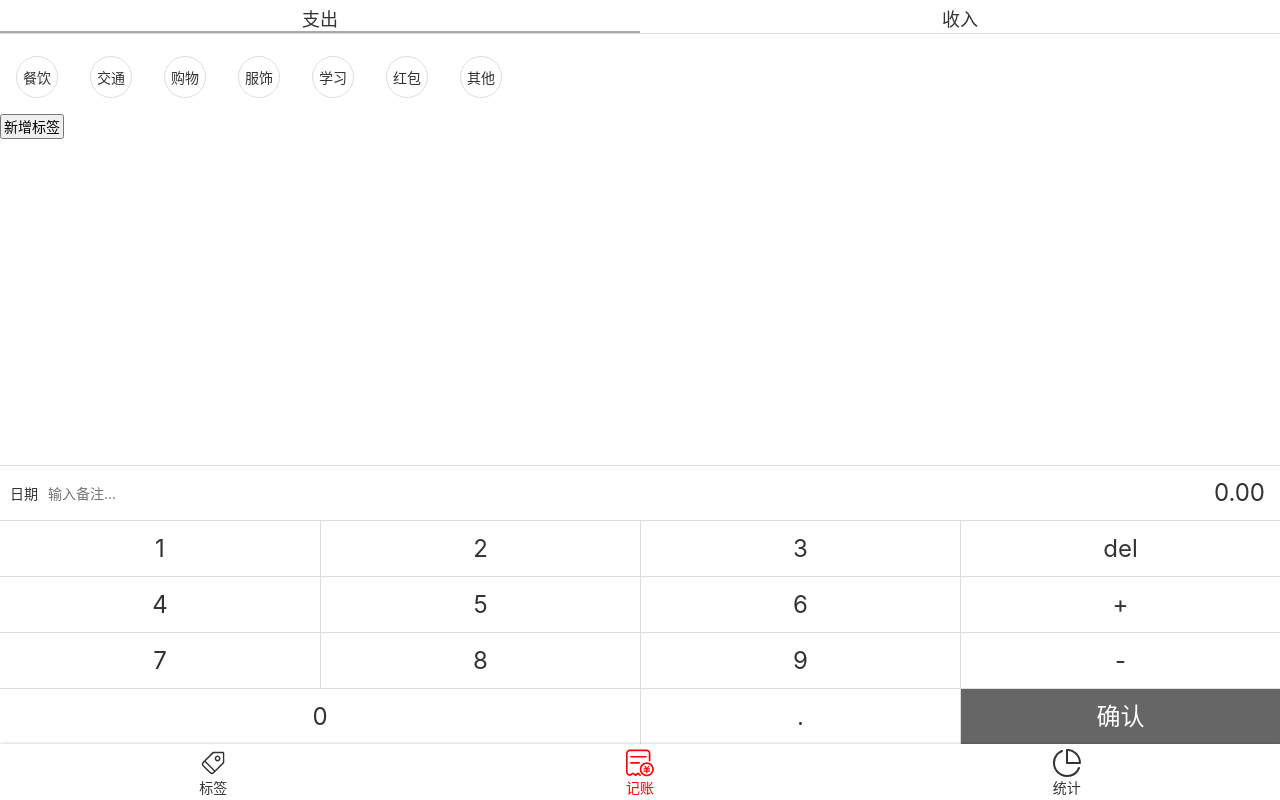
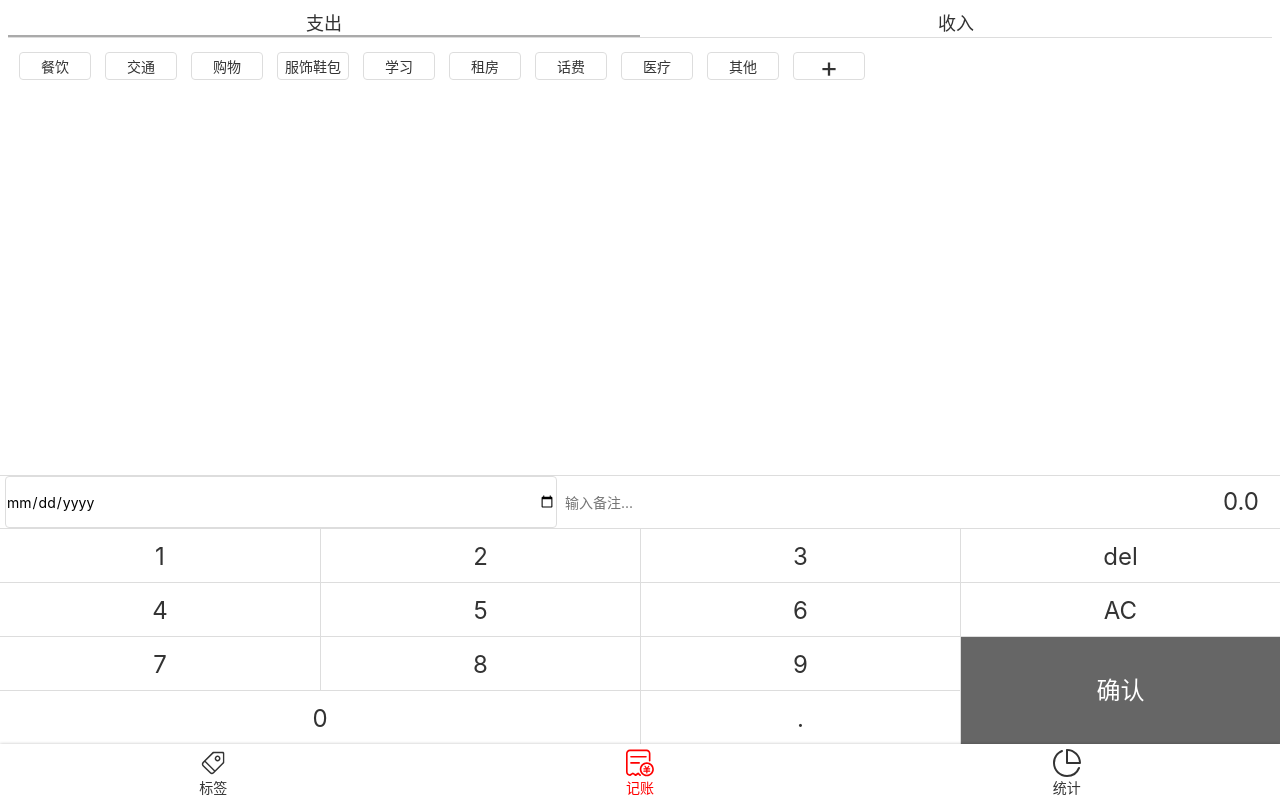
Before and after one commit to ml1234256/zhuzhu-money, a Vue app: page /#/money in a window 1280 px wide. Built offline with nearby package versions, Linux system fonts and the light colour scheme.

Commit message:
完成 Money.vue

```diff
--- a/src/App.vue
+++ b/src/App.vue
@@ -5,16 +5,6 @@
   </div>
 </template>
 
-<script lang="ts">
-import Vue from 'vue';
-import Layout from '@/components/Layout.vue';
-
-Vue.component('Layout', Layout);
-
-export default Vue.extend({
-
-})
-</script>
 <style lang="scss">
 @import "~@/assets/styles/reset.scss";
 @import "~@/assets/styles/helper.scss";
--- a/src/assets/styles/helper.scss
+++ b/src/assets/styles/helper.scss
@@ -16,6 +16,8 @@ $font-song: Georgia, "Nimbus Roman No9 L", "Songti SC", "Noto Serif CJK SC",
 $color-highlight: #f00;
 $color-border: #ddd;
 
+$height-number: 54px;
+
 // placeholder
 %clearFix {
   &::after {
--- a/src/components/Money/NumberPad.vue
+++ b/src/components/Money/NumberPad.vue
@@ -1,57 +1,97 @@
 <template>
     <div>
+        <OutputBox :output="output"/>
             <ul class="numPad">
+                    <li class="num-left" @click="inputContent">1</li>
+                    <li @click="inputContent">2</li>
+                    <li @click="inputContent">3</li>
+                    <li @click="deleteNum">del</li>
 
-                    <li class="num-left">1</li>
-                    <li>2</li>
-                    <li>3</li>
-                    <li>del</li>
+                    <li class="num-left" @click="inputContent">4</li>
+                    <li @click="inputContent">5</li>
+                    <li @click="inputContent">6</li>
+                    <li @click="clearNum">AC</li>
 
-                    <li class="num-left">4</li>
-                    <li>5</li>
-                    <li>6</li>
-                    <li>+</li>
-
-                    <li class="num-left">7</li>
-                    <li>8</li>
-                    <li>9</li>
-                    <li>-</li>
-
-                    <li class="num-left zero">0</li>
-                    <li>.</li>
+                    <li class="num-left" @click="inputContent">7</li>
+                    <li @click="inputContent">8</li>
+                    <li @click="inputContent">9</li>
                     <li class="ok">确认</li>
 
+                    <li class="num-left zero" @click="inputContent">0</li>
+                    <li @click="inputContent">.</li>
 
             </ul>
     </div>
 </template>
 
 <script lang="ts">
-    import Vue from 'vue'
+    import Vue from 'vue';
+    import { Component } from 'vue-property-decorator';
+    import OutputBox from '@/components/Money/OutputBox.vue';
 
-    export default Vue.extend({
+    @Component({
+        components: {OutputBox}
+    })
+    export default class NumberPad extends Vue{
+        output = "0.0";
+        inputContent(event: MouseEvent){
+            const button = (event.target as HTMLButtonElement);
+            const input = (button.textContent as string);
 
-    })
+            const indexOfPoint = this.output.indexOf('.');
+
+            if(this.output === '0.0' || this.output === '0') {
+                if('0123456789'.indexOf(input) >= 0) {
+                    this.output = input;
+                } else if (input === '.') {
+                    this.output = "0." ;
+                } else {
+                    return
+                }
+            } else {
+                if (indexOfPoint >= 0){
+                    if(this.output.substring(indexOfPoint).length >= 3 || indexOfPoint >= 0 && input === '.'){
+                        return;
+                    }
+                }
+                this.output += input;
+            }
+        }
+        deleteNum() {
+            if (this.output.length === 1) {
+                this.output = '0.0';
+            } else {
+                this.output = this.output.slice(0, -1);
+            }
+        }
+        clearNum() {
+            this.output = '0.0';
+        }
+    }
 </script>
 
 <style lang="scss" scoped>
 @import "~@/assets/styles/helper.scss";
 .numPad {
-    // @extend %clearFix;
+    @extend %clearFix;
     font-size:24px;
-    display: flex;
-    flex-wrap: wrap;
+    // display: flex;
+    // flex-wrap: wrap;
 
     li {
         border-left: 1px solid $color-border;
         border-top: 1px solid $color-border;
         width: 25%;
-        height: 56px;
+        height: $height-number;
         line-height: 56px;
+        float: left;
 
         &.ok {
+            height: $height-number*2;
+            line-height: $height-number*2;
             background-color: #666;
             color: #fff;
+            float: right;
         }
         &.zero {
             width: 50%;
@@ -62,4 +102,5 @@
 
     }
 }
+
 </style>
--- a/src/components/Money/OutputBox.vue
+++ b/src/components/Money/OutputBox.vue
@@ -1,17 +1,19 @@
 <template>
             <div class="outputBox">
-                <div class="date">日期</div>
+                <input  type="date" class="date" name="date">
                 <input type="text" name="remark" placeholder="输入备注..."/>
-                <div class="output">0.00</div>
+                <div class="output">{{output}}</div>
             </div>
 </template>
 
 <script lang="ts">
-    import Vue from 'vue'
+    import Vue from 'vue';
+    import { Component, Prop } from 'vue-property-decorator';
 
-    export default Vue.extend({
-        name: 'OutputBox',
-    })
+    @Component
+    export default class OutputBox extends Vue{
+        @Prop(String) output: string | undefined;
+    }
 </script>
 
 <style lang="scss" scoped>
@@ -22,16 +24,20 @@
     display: flex;
     align-items: center;
     > .date {
-        padding:0 5px;
-        margin-right: 5px;
+        // display: block;
+        // padding: 4px;
+        // margin-left: 4px;
+        margin-right: 8px;
+        border: 1px solid $color-border;
+        border-radius: 4px;
     }
     input {
         flex-grow: 1;
-        height: 54px;
+        height: 52px;
         border: none;
     }
     > .output {
-        padding: 0 10px;
+        padding: 0 16px;
         font-size: 24px;
     }
 }
--- a/src/components/Money/Tags.vue
+++ b/src/components/Money/Tags.vue
@@ -1,72 +1,73 @@
 <template>
-            <div class="tags">
-                <ul class="types">
-                    <li class="selected">支出</li>
-                    <li>收入</li>
+            <div class="tagBox">
+                <Types />
+                <ul class="tagList">
+                    <li v-for="tag in dataSource" :key="tag" :class="{selected: selectedTag === tag}" @click="toggle(tag)">{{tag}}</li>
+                    <li class="addTag" @click="addTag"> + </li>
                 </ul>
-                <ul class="tagList">
-                    <li>餐饮</li>
-                    <li>交通</li>
-                    <li>购物</li>
-                    <li>服饰</li>
-                    <li>学习</li>
-                    <li>红包</li>
-                    <li>其他</li>
-
-                </ul>
-                <button class="addTag">新增标签</button>
+                <!-- <button class="addTag">新增标签</button> -->
             </div>
 </template>
 
 <script lang="ts">
-    import Vue from 'vue'
+    import Vue from 'vue';
+    import { Component, Prop } from 'vue-property-decorator';
+    import Types from '@/components/Money/Types.vue';
 
-    export default Vue.extend({
-        name: "Tags",
+    @Component({
+        components: {Types}
     })
+    export default class Tags extends Vue{
+        selectedTag = '';
+        @Prop(Array) readonly dataSource: string[] | undefined;
+        toggle(tag: string) {
+            if (this.selectedTag === tag) {
+                this.selectedTag = '';
+            } else{
+                this.selectedTag = tag;
+            }
+        }
+        addTag() {
+            const tagName = window.prompt('请输入标签名');
+            if(tagName === '' || tagName === null) {
+                return;
+            } else if(this.dataSource){
+                if(this.dataSource.indexOf(tagName) >= 0) {
+                    window.alert('标签已存在');
+                }else{
+                    this.$emit('update:dataSource', [...this.dataSource, tagName]);
+                }
+            }
+        }
+    }
 </script>
 <style lang="scss" scoped>
 @import "~@/assets/styles/helper.scss";
-.tags {
+.tagBox {
     display: flex;
     flex-direction: column;
     flex-grow: 1;
-    > .types {
+    padding: 4px 8px;
+    > .tagList {
         display: flex;
-        align-items: center;
-        font-size:18px;
-        height:40px;
-        >li {
-            border-bottom: 1px solid $color-border;
-            width:50%;
-            position: relative;
-            &.selected::after {
-                content: '';
-                position:absolute;
-                left: 0;
-                bottom:0;
-                width: 100%;
-                height: 2px;
-                background-color: #aaa;
+        flex-wrap: wrap;
+        padding: 4px;
+        > li {
+            border: 1px solid $color-border;
+            border-radius: 4px;
+            height: 28px;
+            width: 72px;
+            // padding: 12px;
+            line-height: 28px;
+            margin: 4px 7px;
+            &.selected {
+                background-color: #666;
+                color: #fff;
+            }
+            &.addTag {
+                font-size: 28px;
             }
         }
     }
-    > .tagList {
-        display: flex;
-        flex-wrap: wrap;
-        > li {
-            border: 1px solid $color-border;
-            border-radius: 50%;
-            $h: 42px;
-            height: $h;
-            width: $h;
-            // padding: 12px;
-            line-height: $h;
-            margin: 16px;
-        }
-    }
-    > .addTag {
-        width: 64px;
-    }
 }
 </style>
--- /dev/null
+++ b/src/components/Money/Types.vue
@@ -0,0 +1,49 @@
+<template>
+    <div>
+        <ul class="types">
+            <li :class="{'selected': this.type === '-'}" @click="selectType('-')">支出</li>
+            <li :class="{'selected': this.type === '+'}" @click="selectType('+')">收入</li>
+        </ul>
+    </div>
+</template>
+
+<script lang="ts">
+    import Vue from 'vue';
+    import { Component } from 'vue-property-decorator';
+
+
+    @Component
+    export default class Types extends Vue{
+        type ='-';
+        selectType(type: string) {
+            if (type !== '-' && type !== '+') {
+                throw new Error('tpe is unknow');
+            }
+            this.type = type;
+        }
+    }
+</script>
+
+<style lang="scss" scoped>
+@import "~@/assets/styles/helper.scss";
+    .types {
+        display: flex;
+        align-items: center;
+        font-size:18px;
+        height:40px;
+        >li {
+            border-bottom: 1px solid $color-border;
+            width:50%;
+            position: relative;
+            &.selected::after {
+                content: '';
+                position:absolute;
+                left: 0;
+                bottom:0;
+                width: 100%;
+                height: 2px;
+                background-color: #aaa;
+            }
+        }
+    }
+</style>
--- a/src/main.ts
+++ b/src/main.ts
@@ -3,8 +3,11 @@ import App from './App.vue'
 import './registerServiceWorker'
 import router from './router'
 import store from './store'
+import Layout from '@/components/Layout.vue';
 
 Vue.config.productionTip = false
+
+Vue.component('Layout', Layout);
 
 new Vue({
   router,
--- a/src/views/Money.vue
+++ b/src/views/Money.vue
@@ -1,8 +1,7 @@
 <template>
     <div>
         <Layout>
-            <Tags />
-            <OutputBox />
+            <Tags :data-source.sync="tags"/>
             <NumberPad />
         </Layout>
     </div>
@@ -10,19 +9,20 @@
 
 <script lang="ts">
     import Vue from 'vue';
+    import { Component } from 'vue-property-decorator';
     import Tags from '@/components/Money/Tags.vue';
-    import OutputBox from "@/components/Money/OutputBox.vue";
     import NumberPad from "@/components/Money/NumberPad.vue";
 
-
-    export default Vue.extend({
-        name: "Money",
+    @Component({
         components: {
             Tags,
-            OutputBox,
             NumberPad
-        }
+            }
     })
+    export default class MOney extends Vue{
+        tags: string[] = ['餐饮', '交通', '购物', '服饰鞋包', '学习', '租房', '话费', '医疗', '其他'];
+
+    }
 </script>
 
 <style lang="scss" scoped>
```
Also changed, not shown: 1 other file (tests, documents, lock files or other folders).
